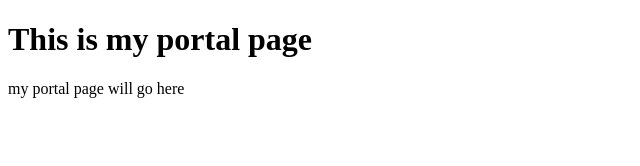
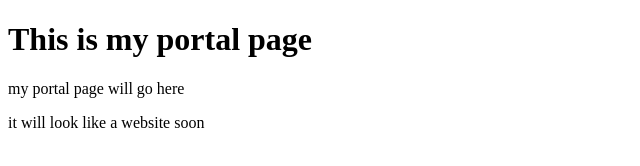
Before and after one commit to oamikao/des157A, a plain HTML site: page index.html in a window 1280 px wide. Shown: the whole page, without its empty margins (0-640 px from the left). Drawn offline with Linux system fonts and the light colour scheme.

Commit message:
added a sentence

```diff
--- a/index.html
+++ b/index.html
@@ -11,6 +11,7 @@
 
     <h1>This is my portal page</h1>
     <p>my portal page will go here</p>
+    <p>it will look like a website soon</p>
 
 </body>
 
```
